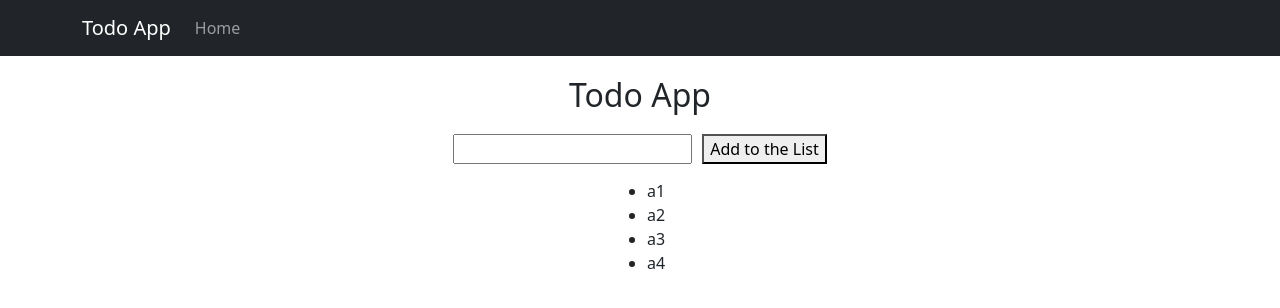
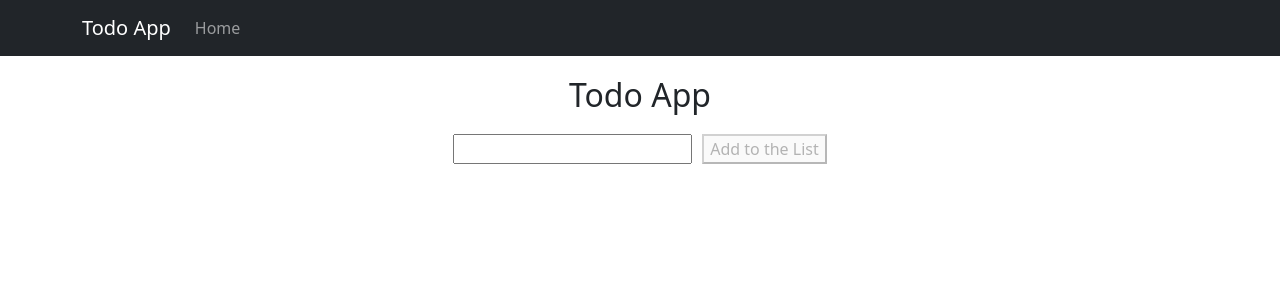
Before and after one commit to Ankit4Dec/React_Sessions, a React (Vite) app in the folder todo-app/: page / in a window 1280 px wide. Shown: the top 308 px of the page. Built offline with nearby package versions, Linux system fonts and the light colour scheme.

Commit message:
end benefit

```diff
--- a/todo-app/src/components/Button/Button.jsx
+++ b/todo-app/src/components/Button/Button.jsx
@@ -1,5 +1,9 @@
-const Button = ({clickHandler})=>{
-    return <button onClick={clickHandler}>Add to the List</button>
-}
+const Button = ({ clickHandler, isDisable , btnText }) => {
+  return (
+    <button onClick={clickHandler} disabled={isDisable}>
+      {btnText}
+    </button>
+  );
+};
 
 export default Button;
--- a/todo-app/src/components/Input/Input.jsx
+++ b/todo-app/src/components/Input/Input.jsx
@@ -1,5 +1,12 @@
-const Input = ({changeHandler}) => {
-  return <input type="text" onChange={changeHandler}/>;
+const Input = ({ changeHandler, value , keyHandler }) => {
+  return (
+    <input
+      type="text"
+      onChange={changeHandler}
+      value={value}
+      onKeyUp={keyHandler}
+    />
+  );
 };
 
 export default Input;
--- a/todo-app/src/components/TodoList/TodoList.jsx
+++ b/todo-app/src/components/TodoList/TodoList.jsx
@@ -4,7 +4,7 @@ import Input from "../Input/Input";
 import List from "../List/List";
 
 const TodoList = () => {
-  const [tasks, setTasks] = useState(["a1", "a2", "a3", "a4"]);
+  const [tasks, setTasks] = useState([]);
   const [task, setTask] = useState("");
 
   const changeHandler = (e) => {
@@ -12,13 +12,33 @@ const TodoList = () => {
   };
 
   const buttonClickHandler = () => {
-    setTasks([...tasks, task]);
+    const trimTask = task.trim();
+    if (trimTask) {
+      setTasks([...tasks, task]);
+      setTask("");
+    } else {
+      setTask("");
+    }
+  };
+
+  const InputKeyHandler = (e) => {
+    if (e.key === "Enter") {
+      buttonClickHandler();
+    }
   };
   return (
     <>
-      <Input changeHandler={changeHandler} />
+      <Input
+        changeHandler={changeHandler}
+        value={task}
+        keyHandler={InputKeyHandler}
+      />
       <span style={{ marginLeft: "10px" }}></span>
-      <Button clickHandler={buttonClickHandler}/>
+      <Button
+        clickHandler={buttonClickHandler}
+        isDisable={!task}
+        btnText="Add to the List"
+      />
       <div style={{ marginTop: "15px" }}>
         <List list={tasks} />
       </div>
```
